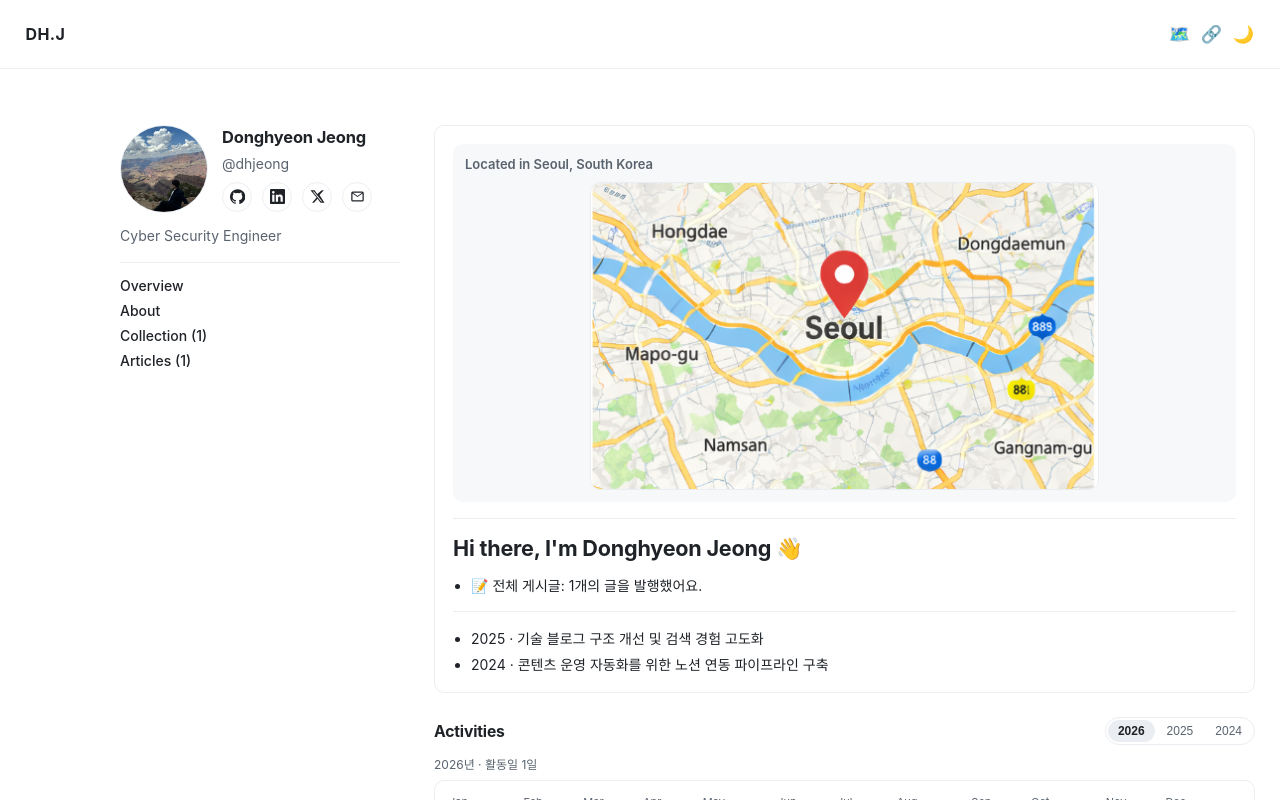
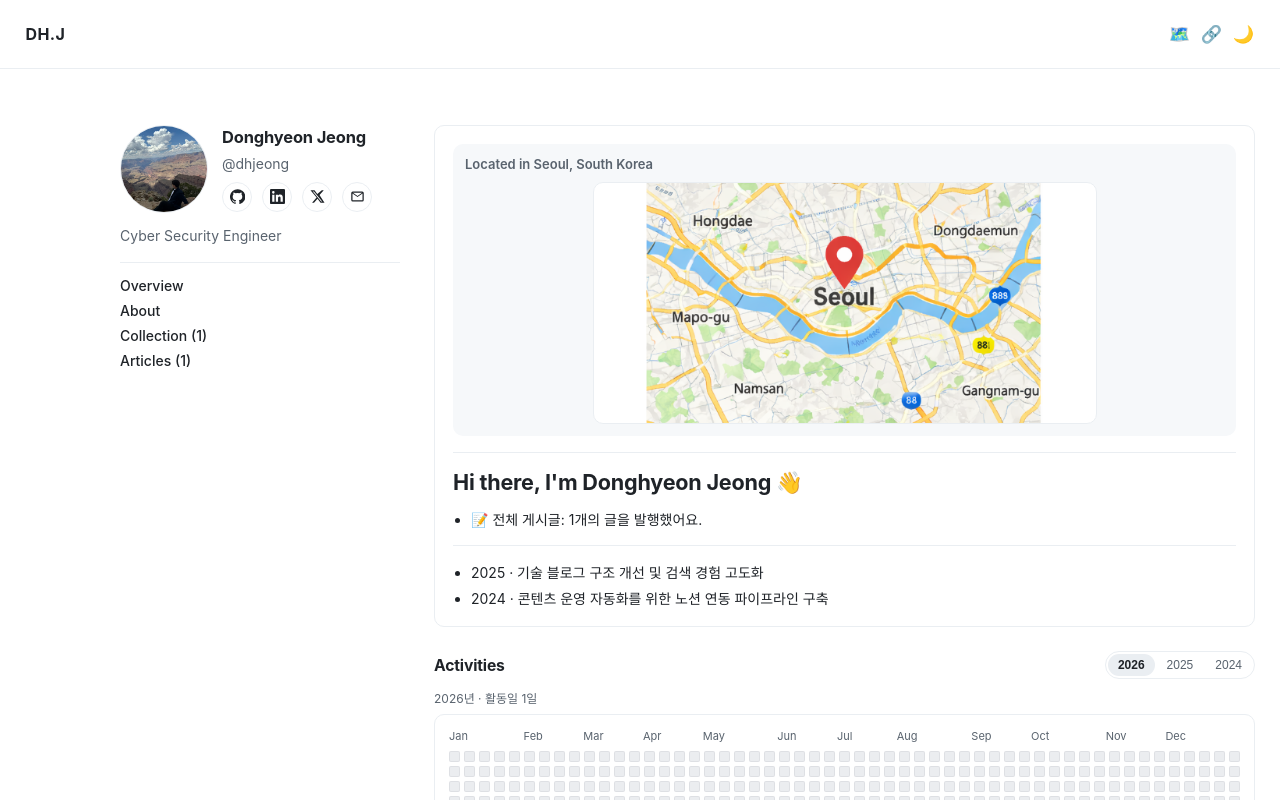
Before and after one commit to dhje0ng/blog, a Next.js app: page /overview in a window 1280 px wide. Shown: the top 800 px of the page. Built offline with nearby package versions, Linux system fonts and the light colour scheme.

Commit message:
Match light theme map frame style to dark mode

```diff
--- a/app/overview/OverviewMap.tsx
+++ b/app/overview/OverviewMap.tsx
@@ -18,6 +18,11 @@ const MAP_IMAGE_BY_THEME: Record<ThemeMode, { src: string; alt: string; width: n
     width: 504,
     height: 242
   }
+};
+
+const MAP_FRAME_SIZE = {
+  width: MAP_IMAGE_BY_THEME.dark.width,
+  height: MAP_IMAGE_BY_THEME.dark.height
 };
 
 function getDocumentTheme(): ThemeMode {
@@ -52,8 +57,8 @@ export function OverviewMap() {
     <div
       className="overview-map-frame-shell"
       style={{
-        aspectRatio: `${selectedMap.width} / ${selectedMap.height}`,
-        maxWidth: `${selectedMap.width}px`
+        aspectRatio: `${MAP_FRAME_SIZE.width} / ${MAP_FRAME_SIZE.height}`,
+        maxWidth: `${MAP_FRAME_SIZE.width}px`
       }}
     >
       <Image
@@ -61,7 +66,7 @@ export function OverviewMap() {
         alt={selectedMap.alt}
         className="overview-map-frame"
         fill
-        sizes={`(max-width: 1040px) calc(100vw - 92px), ${selectedMap.width}px`}
+        sizes={`(max-width: 1040px) calc(100vw - 92px), ${MAP_FRAME_SIZE.width}px`}
       />
     </div>
   );
```
